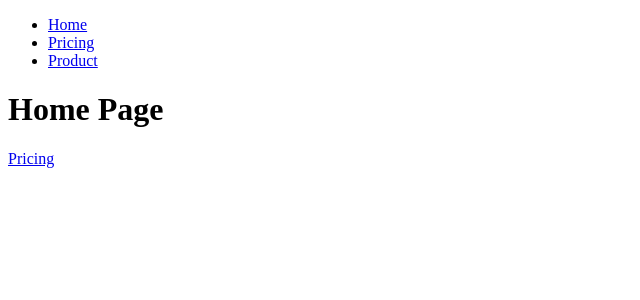
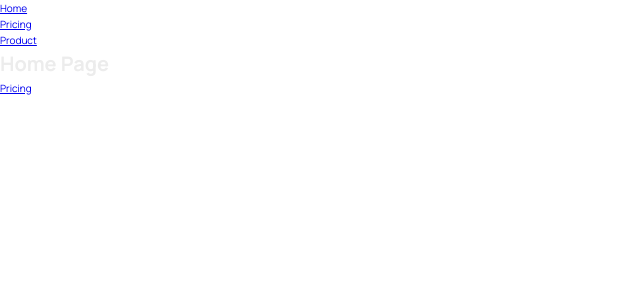
Before and after one commit to AsgarovAsgar/react-worldwise, a React app: page / in a window 1280 px wide. Shown: the top 300 px of the page, without its empty margins (0-640 px from the left). Built offline with nearby package versions, Linux system fonts and the light colour scheme; the HTML template or start-up script is replaced by a standard one.

Commit message:
css modules

```diff
--- a/src/App.jsx
+++ b/src/App.jsx
@@ -3,6 +3,7 @@
 import Homepage from './pages/HomePage.jsx'
 import Pricing from './pages/Pricing.jsx'
 import Product from './pages/Product.jsx'
+import AppLayout from './pages/AppLayout.jsx'
 import PageNotFound from './pages/PageNotFound.jsx'
 
 export default function App() {
@@ -12,6 +13,7 @@
         <Route path="/" element={<Homepage />} />
         <Route path="/pricing" element={<Pricing />} />
         <Route path="/product" element={<Product />} />
+        <Route path="/app" element={<AppLayout />} />
         <Route path="*" element={<PageNotFound />} />
       </Routes>
     </BrowserRouter>
--- /dev/null
+++ b/src/components/AppNav.jsx
@@ -0,0 +1,3 @@
+export default function AppNav() {
+  return <div>App Navigation</div>
+}
--- a/src/components/PageNav.jsx
+++ b/src/components/PageNav.jsx
@@ -1,8 +1,9 @@
 import { NavLink } from 'react-router-dom'
+import styles from './PageNav.module.css'
 
 export default function PageNav() {
   return (
-    <nav>
+    <nav className={styles.nav}>
       <ul>
         <li>
           <NavLink to="/">Home</NavLink>
--- /dev/null
+++ b/src/components/PageNav.module.css
@@ -0,0 +1,4 @@
+.nav {
+  display: flex;
+  justify-content: space-between;
+}
--- /dev/null
+++ b/src/index.css
@@ -0,0 +1,78 @@
+/* Taken from getting started guide at: https://leafletjs.com/examples/quick-start/ */
+@import "https://unpkg.com/leaflet@1.7.1/dist/leaflet.css";
+@import "https://fonts.googleapis.com/css2?family=Manrope:wght@400;600;700;800&display=swap";
+
+/* These CSS variables are global, so they are available in all CSS modules */
+:root {
+  --color-brand--1: #ffb545;
+  --color-brand--2: #00c46a;
+
+  --color-dark--0: #242a2e;
+  --color-dark--1: #2d3439;
+  --color-dark--2: #42484d;
+  --color-light--1: #aaa;
+  --color-light--2: #ececec;
+  --color-light--3: #d6dee0;
+}
+
+* {
+  margin: 0;
+  padding: 0;
+  box-sizing: inherit;
+}
+
+html {
+  font-size: 62.5%;
+  box-sizing: border-box;
+}
+
+body {
+  font-family: "Manrope", sans-serif;
+  color: var(--color-light--2);
+  font-weight: 400;
+  line-height: 1.6;
+}
+
+label {
+  font-size: 1.6rem;
+  font-weight: 600;
+}
+
+input,
+textarea {
+  width: 100%;
+  padding: 0.8rem 1.2rem;
+  font-family: inherit;
+  font-size: 1.6rem;
+  border: none;
+  border-radius: 5px;
+  background-color: var(--color-light--3);
+  transition: all 0.2s;
+}
+
+input:focus {
+  outline: none;
+  background-color: #fff;
+}
+
+.cta:link,
+.cta:visited {
+  display: inline-block;
+  background-color: var(--color-brand--2);
+  color: var(--color-dark--1);
+  text-transform: uppercase;
+  text-decoration: none;
+  font-size: 1.6rem;
+  font-weight: 600;
+  padding: 1rem 3rem;
+  border-radius: 5px;
+}
+
+/*
+"importCSSModule": {
+    "prefix": "csm",
+    "scope": "javascript,typescript,javascriptreact",
+    "body": ["import styles from './${TM_FILENAME_BASE}.module.css'"],
+    "description": "Import CSS Module as `styles`"
+  },
+*/
--- a/src/main.jsx
+++ b/src/main.jsx
@@ -1,6 +1,7 @@
 import React from 'react'
 import ReactDOM from 'react-dom/client'
 import App from './App.jsx'
+import './index.css'
 
 ReactDOM.createRoot(document.getElementById('root')).render(
   <React.StrictMode>
--- /dev/null
+++ b/src/pages/AppLayout.jsx
@@ -0,0 +1,10 @@
+import AppNav from '../components/AppNav'
+
+export default function AppLayout() {
+  return (
+    <div>
+      <h1>My App</h1>
+      <AppNav />
+    </div>
+  )
+}
```
